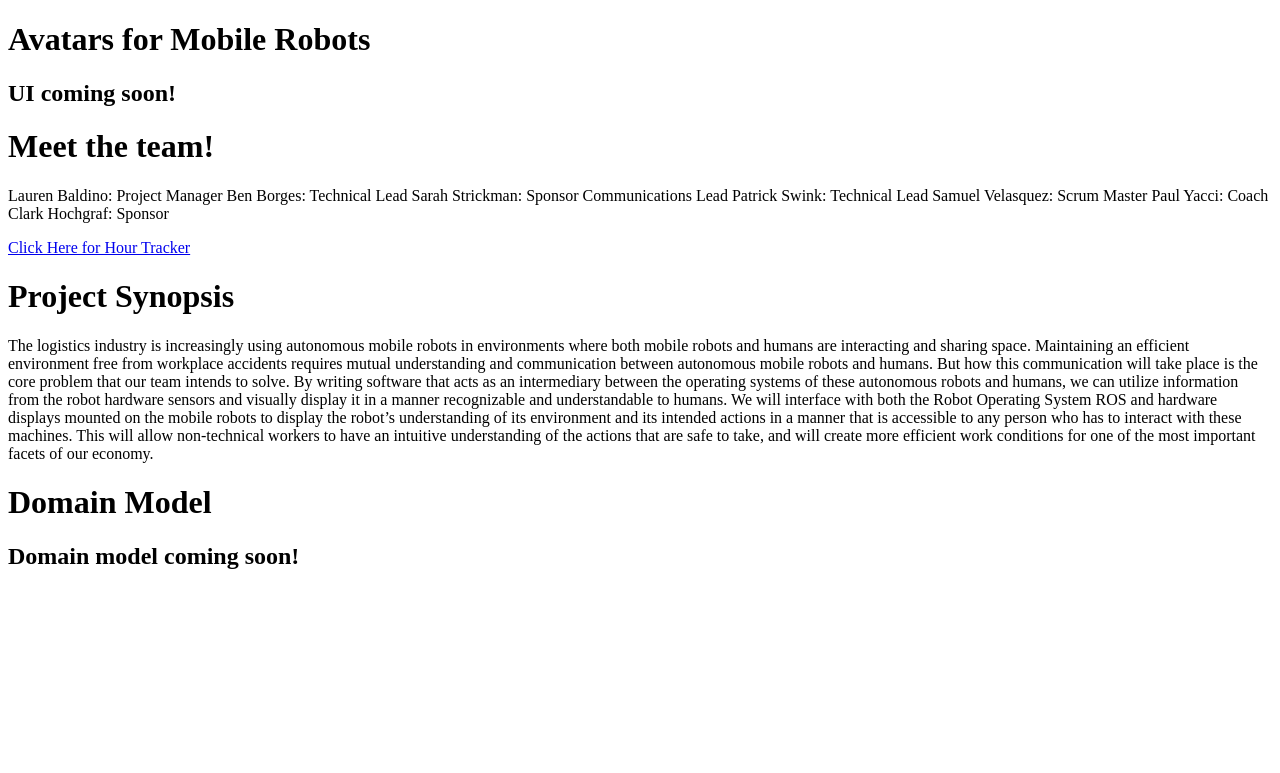
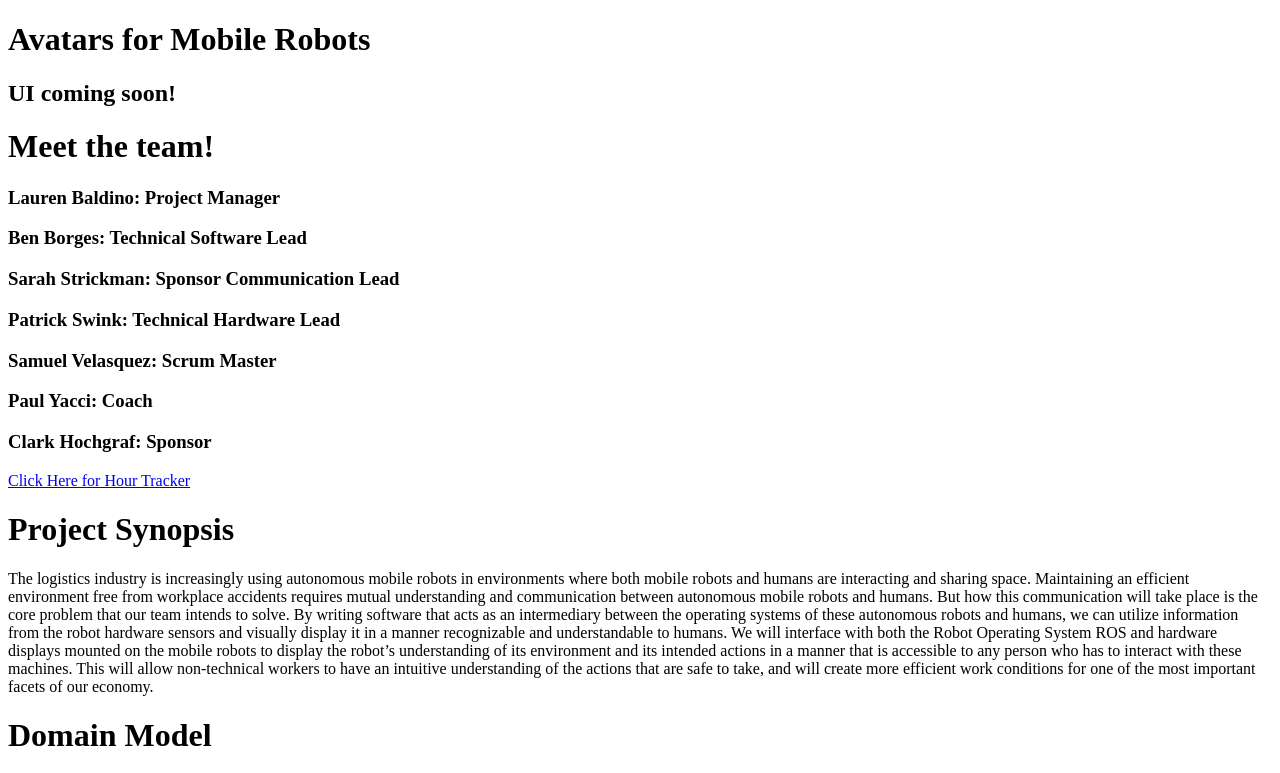
Before and after one commit to laurenbaldino/SWENavatarWebsite, a plain HTML site: page docs/index.html in a window 1280 px wide. Shown: the top 773 px of the page. Drawn offline with Linux system fonts and the light colour scheme.

Commit message:
restructed headers and added domain model

```diff
--- a/docs/index.html
+++ b/docs/index.html
@@ -7,15 +7,13 @@
    <h1>Avatars for Mobile Robots</h1>
    <h2>UI coming soon!</h2>
    <h1>Meet the team!</h1>
-   <p>
-     Lauren Baldino: Project Manager
-     Ben Borges: Technical Lead
-     Sarah Strickman: Sponsor Communications Lead
-     Patrick Swink: Technical Lead
-     Samuel Velasquez: Scrum Master
-     Paul Yacci: Coach
-     Clark Hochgraf: Sponsor
-   </p>
+   <h3>Lauren Baldino: Project Manager</h3>
+   <h3>Ben Borges: Technical Software Lead</h3>
+   <h3>Sarah Strickman: Sponsor Communication Lead</h3>
+   <h3>Patrick Swink: Technical Hardware Lead</h3>
+   <h3>Samuel Velasquez: Scrum Master</h3>
+   <h3>Paul Yacci: Coach</h3>
+   <h3>Clark Hochgraf: Sponsor</h3>
     <a
       href="https://docs.google.com/spreadsheets/d/1XJRA_z1fySUxsBizAqN3bQqnS2uMUehuCOdn7tTUHl8/edit?usp=sharing"
       >Click Here for Hour Tracker</a
@@ -25,6 +23,6 @@
       The logistics industry is increasingly using autonomous mobile robots in environments where both mobile robots and humans are interacting and sharing space. Maintaining an efficient environment free from workplace accidents requires mutual understanding and communication between autonomous mobile robots and humans. But how this communication will take place is the core problem that our team intends to solve. By writing software that acts as an intermediary between the operating systems of these autonomous robots and humans, we can utilize information from the robot hardware sensors and visually display it in a manner recognizable and understandable to humans. We will interface with both the Robot Operating System ROS  and hardware displays mounted on the mobile robots to display the robot’s understanding of its environment and its intended actions in a manner that is accessible to any person who has to interact with these machines. This will allow non-technical workers to have an intuitive understanding of the actions that are safe to take, and will create more efficient work conditions for one of the most important facets of our economy.
     </p>
     <h1>Domain Model</h1>
-    <h2>Domain model coming soon!</h2>
+    <img src="domain.png" alt="domain model">
   </body>
 </html>
```
Also changed, not shown: docs/domain.png (added), 1 other file.
